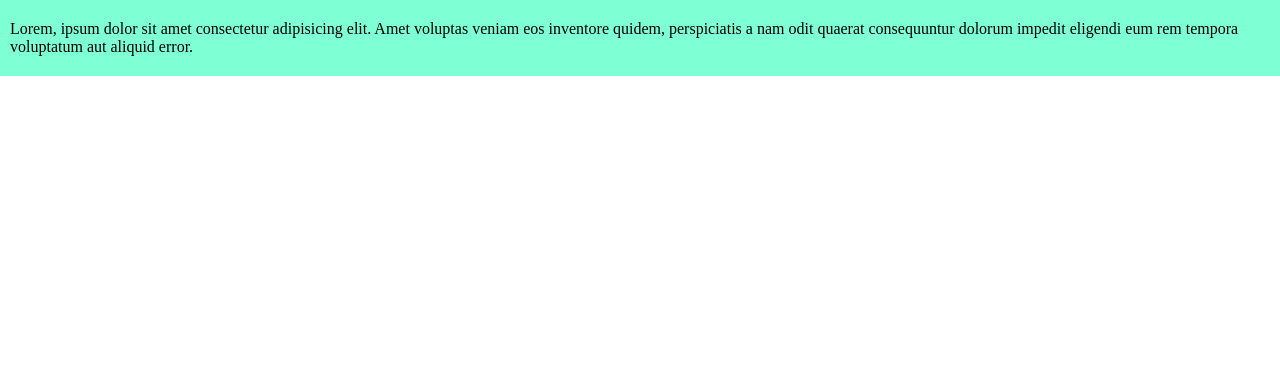
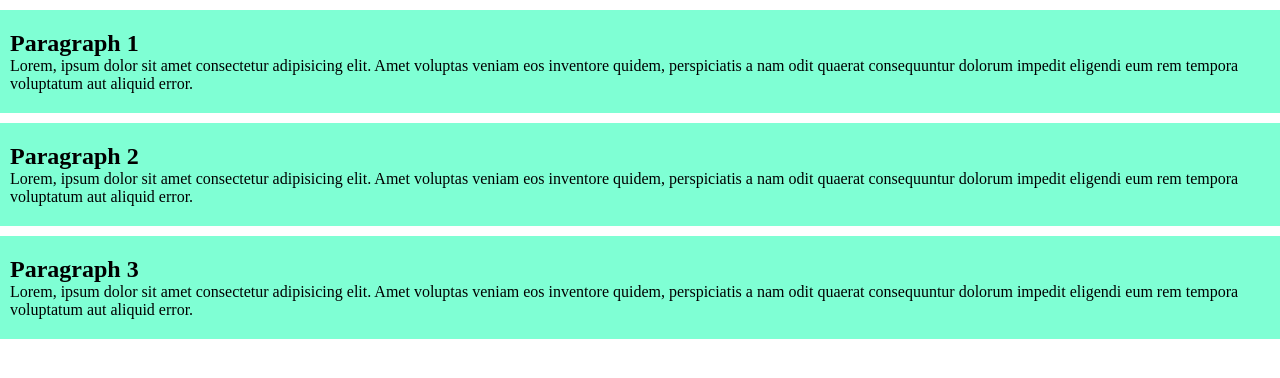
Before and after one commit to ZakariyaHussain/third-git-repo, a plain HTML site: page index.html in a window 1280 px wide. Drawn offline with Linux system fonts and the light colour scheme.

Commit message:
2nd commit

```diff
--- a/index.html
+++ b/index.html
@@ -8,6 +8,15 @@
 </head>
 <body>
     <div class="para">
+        <h2>Paragraph 1</h2>
+        <p>Lorem, ipsum dolor sit amet consectetur adipisicing elit. Amet voluptas veniam eos inventore quidem, perspiciatis a nam odit quaerat consequuntur dolorum impedit eligendi eum rem tempora voluptatum aut aliquid error.</p>
+    </div>
+    <div class="para">
+        <h2>Paragraph 2</h2>
+        <p>Lorem, ipsum dolor sit amet consectetur adipisicing elit. Amet voluptas veniam eos inventore quidem, perspiciatis a nam odit quaerat consequuntur dolorum impedit eligendi eum rem tempora voluptatum aut aliquid error.</p>
+    </div>
+    <div class="para">
+        <h2>Paragraph 3</h2>
         <p>Lorem, ipsum dolor sit amet consectetur adipisicing elit. Amet voluptas veniam eos inventore quidem, perspiciatis a nam odit quaerat consequuntur dolorum impedit eligendi eum rem tempora voluptatum aut aliquid error.</p>
     </div>
 </body>
--- a/style.css
+++ b/style.css
@@ -5,4 +5,5 @@
 .para{
     background-color: aquamarine;
     padding: 20px 10px;
+    margin: 10px 0;
 }
```
